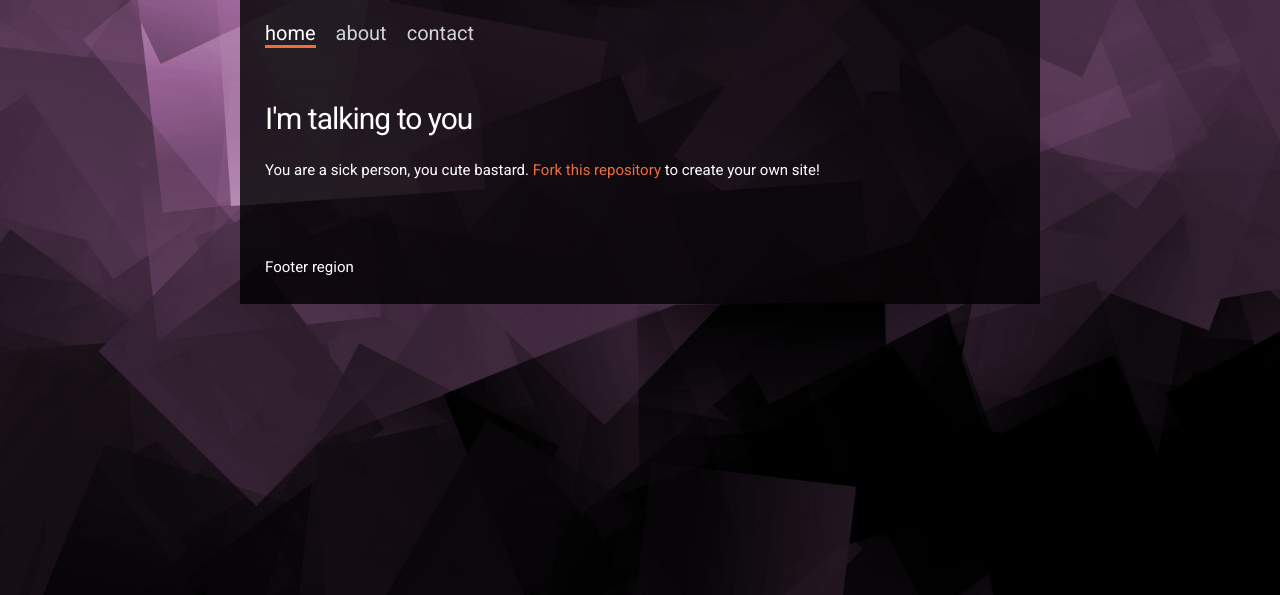
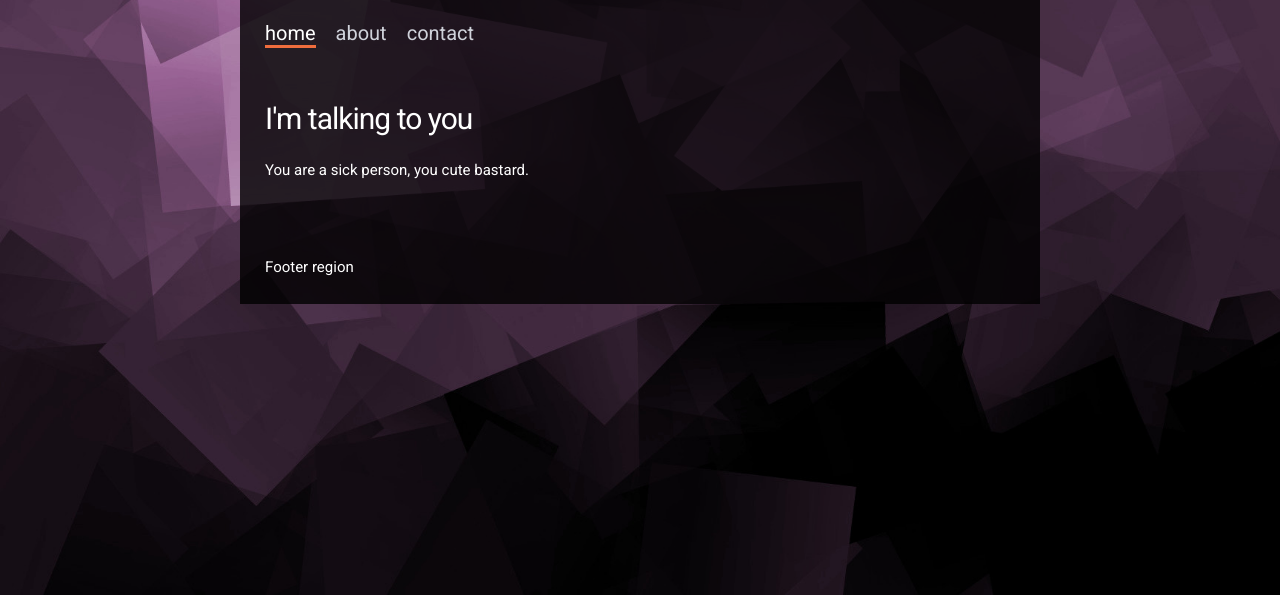
Before and after one commit to StampTheDev/funny-message-not-serious, a plain HTML site: page index.html in a window 1280 px wide. Shown: the part 205-800 px from the top of the page. Drawn offline with nearby package versions, Linux system fonts and the light colour scheme.

Commit message:
Update index.html
Removed fork link

```diff
--- a/index.html
+++ b/index.html
@@ -46,7 +46,7 @@
           <div id="home" class="content-region hide">
             <h2>I'm talking to you</h2>
             <p>
-              You are a sick person, you cute bastard. <a href="https://github.com/cpl-makerlab/simple-website-template">Fork this repository</a> to create your own site!
+              You are a sick person, you cute bastard.
             </p>
           </div>
 
```
